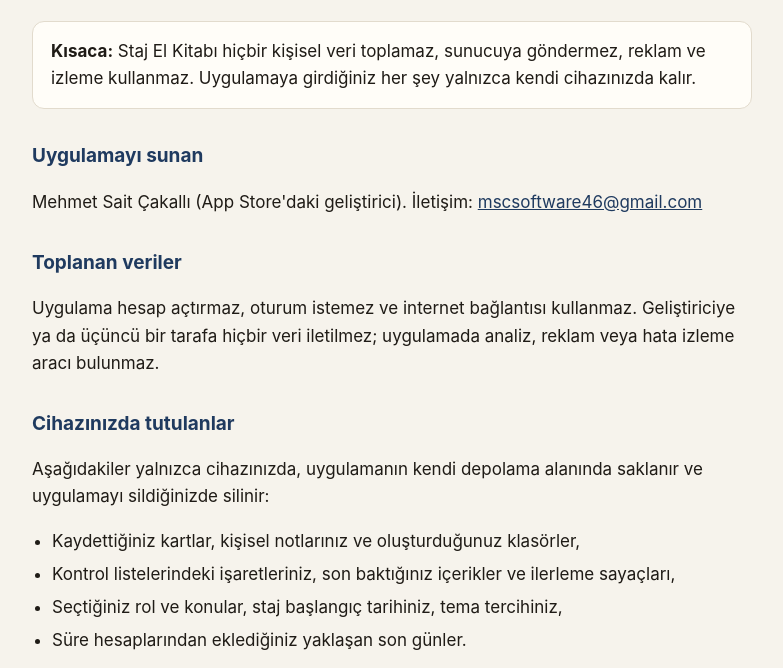
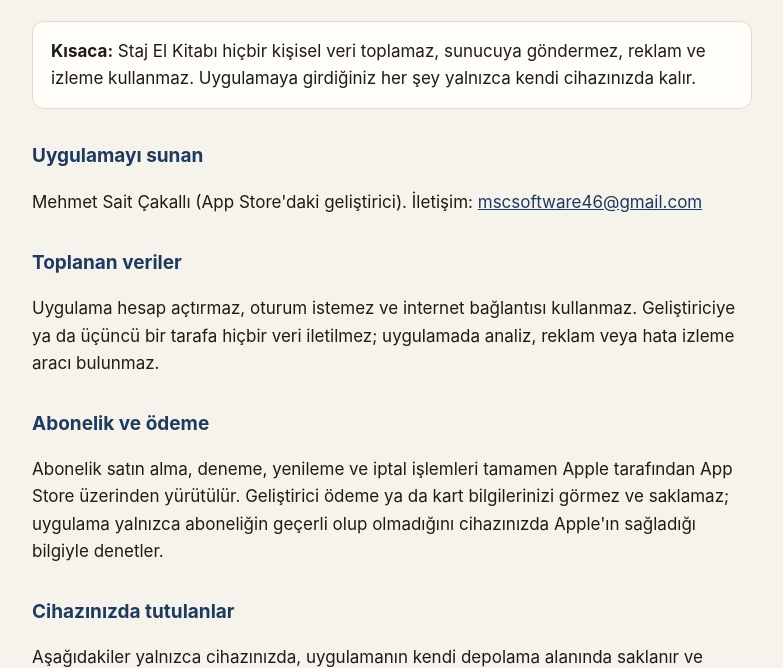
Before and after one commit to mscsoftware46/stajelkitabi, a plain HTML site: page gizlilik-politikasi.html in a window 1280 px wide. Shown: the part 99-767 px from the top of the page, without its empty margins (248-1031 px from the left). Drawn offline with Linux system fonts and the light colour scheme.

Commit message:
Add files via upload

```diff
--- a/gizlilik-politikasi.html
+++ b/gizlilik-politikasi.html
@@ -31,6 +31,11 @@
 <h2>Toplanan veriler</h2>
 <p>Uygulama hesap açtırmaz, oturum istemez ve internet bağlantısı kullanmaz. Geliştiriciye ya da üçüncü bir tarafa hiçbir
 veri iletilmez; uygulamada analiz, reklam veya hata izleme aracı bulunmaz.</p>
+
+<h2>Abonelik ve ödeme</h2>
+<p>Abonelik satın alma, deneme, yenileme ve iptal işlemleri tamamen Apple tarafından App Store üzerinden yürütülür. Geliştirici
+ödeme ya da kart bilgilerinizi görmez ve saklamaz; uygulama yalnızca aboneliğin geçerli olup olmadığını cihazınızda Apple'ın
+sağladığı bilgiyle denetler.</p>
 
 <h2>Cihazınızda tutulanlar</h2>
 <p>Aşağıdakiler yalnızca cihazınızda, uygulamanın kendi depolama alanında saklanır ve uygulamayı sildiğinizde silinir:</p>
```
